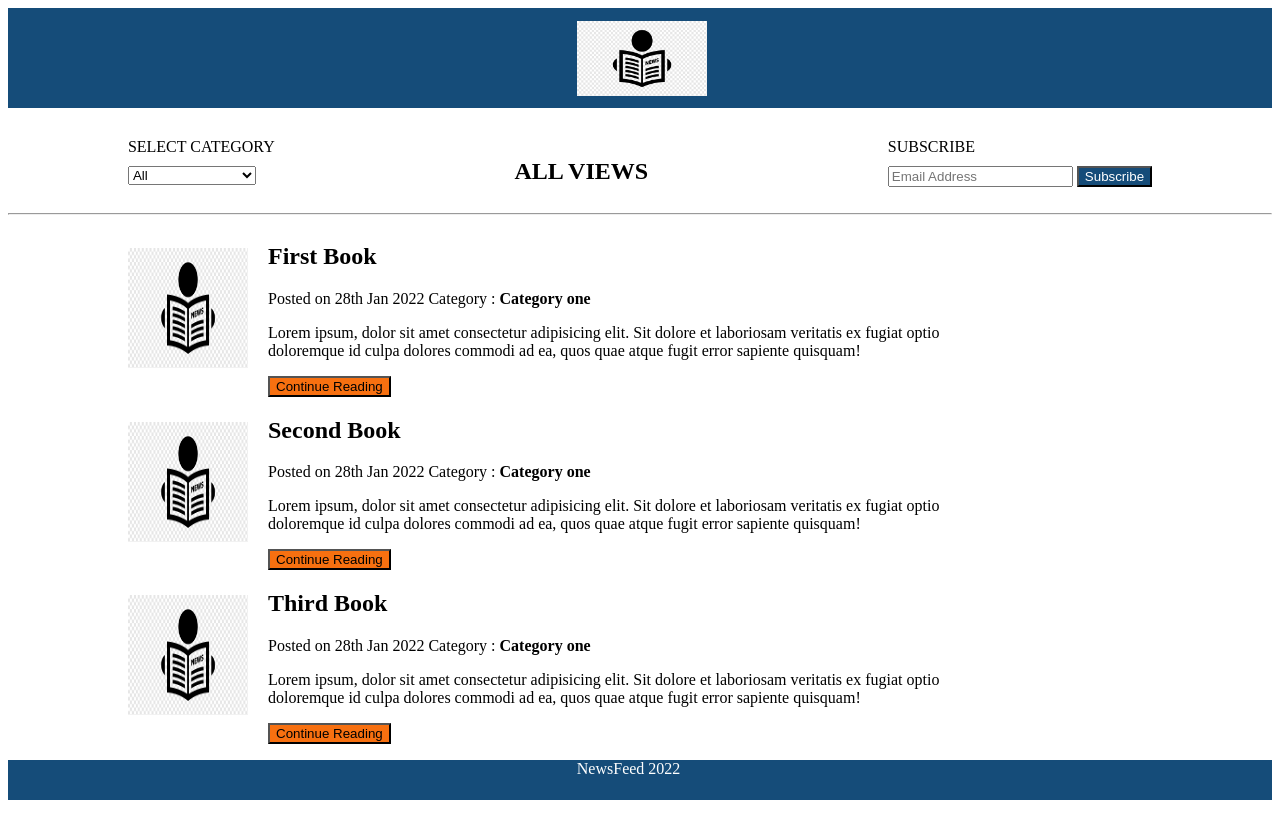
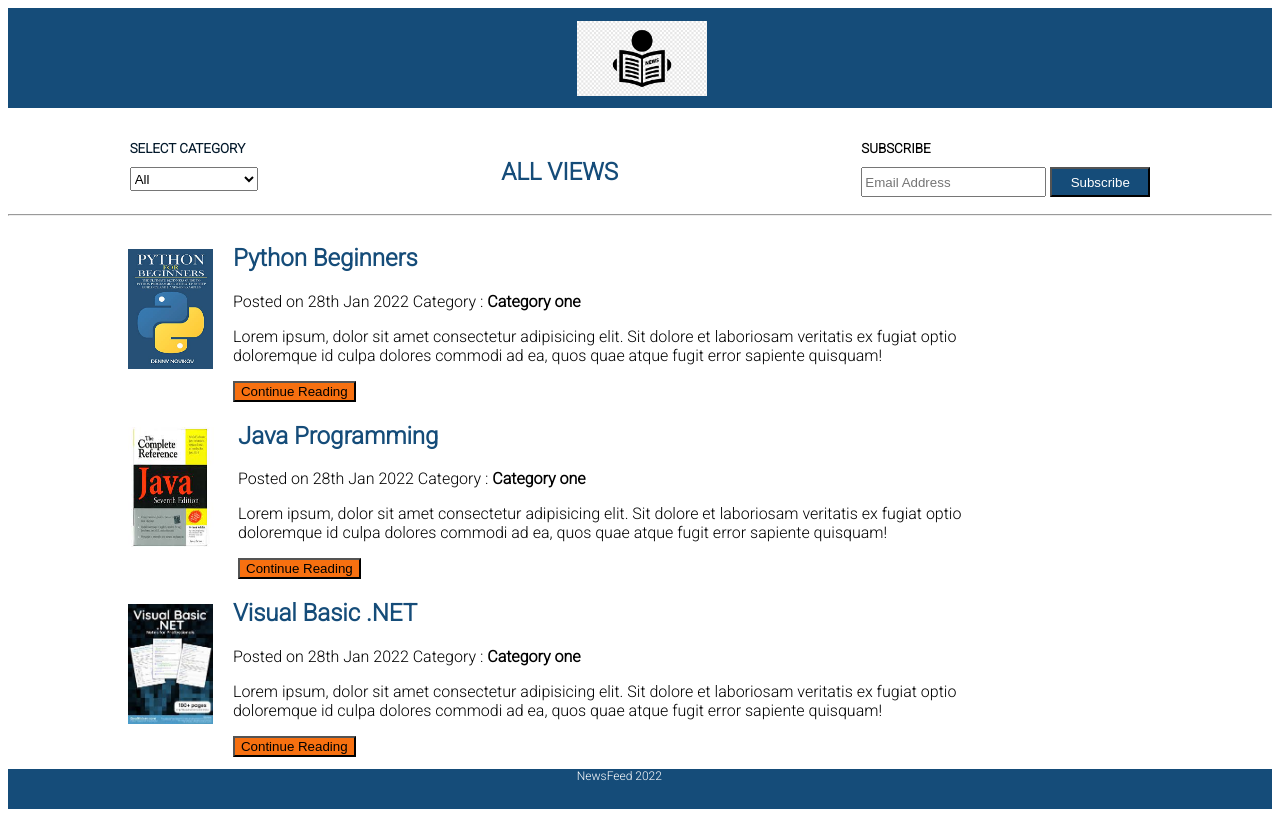
Before and after one commit to asifshaik848/Advanced-DEP, a plain HTML site: page HTML and CSS/index.html in a window 1280 px wide. Drawn offline with Linux system fonts and the light colour scheme.

```diff
--- a/HTML and CSS/index.html
+++ b/HTML and CSS/index.html
@@ -6,6 +6,9 @@
     <meta name="viewport" content="width=device-width, initial-scale=1.0">
     <title>Document</title>
     <link rel="stylesheet" href="main.css">
+    <link rel="preconnect" href="https://fonts.googleapis.com">
+    <link rel="preconnect" href="https://fonts.gstatic.com" crossorigin>
+    <link href="https://fonts.googleapis.com/css2?family=Roboto:wght@300&display=swap" rel="stylesheet">
 </head>
 <body>
     <div class="head">
@@ -15,7 +18,7 @@
     </div>
     <div class="flex-container">
     <div class="category">
-        <label>SELECT CATEGORY</label>
+        <label style="font-size:smaller; color: #03192b;"><b>SELECT CATEGORY</b></label>
         <br>
         <select id="dropdown">
             <option>All</option>
@@ -23,20 +26,20 @@
         </select>
         </div>
     <div class="viewname">
-        <h2>ALL VIEWS</h2>
+        <h2 style="color: #154c79;">ALL VIEWS</h2>
     </div>
     <div class="subscribe">
-        <label>SUBSCRIBE</label><br>
-        <input type="text" placeholder="Email Address" id="subscribe">
-        <button id="sub">Subscribe</button>
+        <label style="font-size: smaller;"><b>SUBSCRIBE</b></label><br>
+        <input type="text" placeholder="Email Address" id="subscribe" style="height: 24px;">
+        <button id="sub" style="width: 100px; height: 30px;">Subscribe</button>
     </div>
     </div>
     <hr>
     <div class="cards">
         <div class="one">
-            <img src="logo.png" width="120px" height="120px" style="margin-top: 25px; margin-right: 20px;;">
+            <img src="Python.jpg" width="150px" height="120px" style="margin-top: 25px; margin-right: 20px;;">
             <div class="title">
-            <h2>First Book</h2>
+            <h2 style="color: #154c79;">Python Beginners</h2>
             <p>Posted on 28th Jan 2022 Category : <b>Category one</b></p>
             <p>Lorem ipsum, dolor sit amet consectetur adipisicing elit. Sit dolore et
                 laboriosam veritatis ex fugiat optio doloremque id culpa dolores commodi ad ea,
@@ -45,9 +48,9 @@
             </div>
         </div>
         <div class="one">
-            <img src="logo.png" width="120px" height="120px" style="margin-top: 25px; margin-right: 20px;;">
+            <img src="java.jpg" width="90px" height="120px" style="margin-top: 25px; margin-right: 20px;;">
             <div class="title">
-            <h2>Second Book</h2>
+            <h2 style="color: #154c79;">Java Programming</h2>
             <p>Posted on 28th Jan 2022 Category : <b>Category one</b></p>
             <p>Lorem ipsum, dolor sit amet consectetur adipisicing elit. Sit dolore et
                 laboriosam veritatis ex fugiat optio doloremque id culpa dolores commodi ad ea,
@@ -56,9 +59,9 @@
             </div>
         </div>
         <div class="one">
-            <img src="logo.png" width="120px" height="120px" style="margin-top: 25px; margin-right: 20px;;">
+            <img src=".net.jpg" width="120px" height="120px" style="margin-top: 25px; margin-right: 20px;;">
             <div class="title">
-            <h2>Third Book</h2>
+            <h2 style="color: #154c79;">Visual Basic .NET</h2>
             <p>Posted on 28th Jan 2022 Category : <b>Category one</b></p>
             <p>Lorem ipsum, dolor sit amet consectetur adipisicing elit. Sit dolore et
                 laboriosam veritatis ex fugiat optio doloremque id culpa dolores commodi ad ea,
@@ -69,7 +72,7 @@
     </div>
     <div class="footer">
         <footer>
-            <p id="foot">NewsFeed 2022</p>
+            <p id="foot" style="font-size: 12px;">NewsFeed 2022</p>
         </footer>
     </div>
 </body>
--- a/HTML and CSS/main.css
+++ b/HTML and CSS/main.css
@@ -7,6 +7,7 @@
 #dropdown{
     width: 8rem;
     margin-top: 10px;
+    height: 24px;
 }
 .flex-container{
     display: flex;
@@ -45,3 +46,6 @@
 #foot{
     margin-left: 45%;
 }
+body{
+    font-family: 'Roboto', sans-serif;
+}
```
Also changed, not shown: HTML and CSS/.net.jpg (added), HTML and CSS/Python.jpg (added), HTML and CSS/java.jpg (added).
